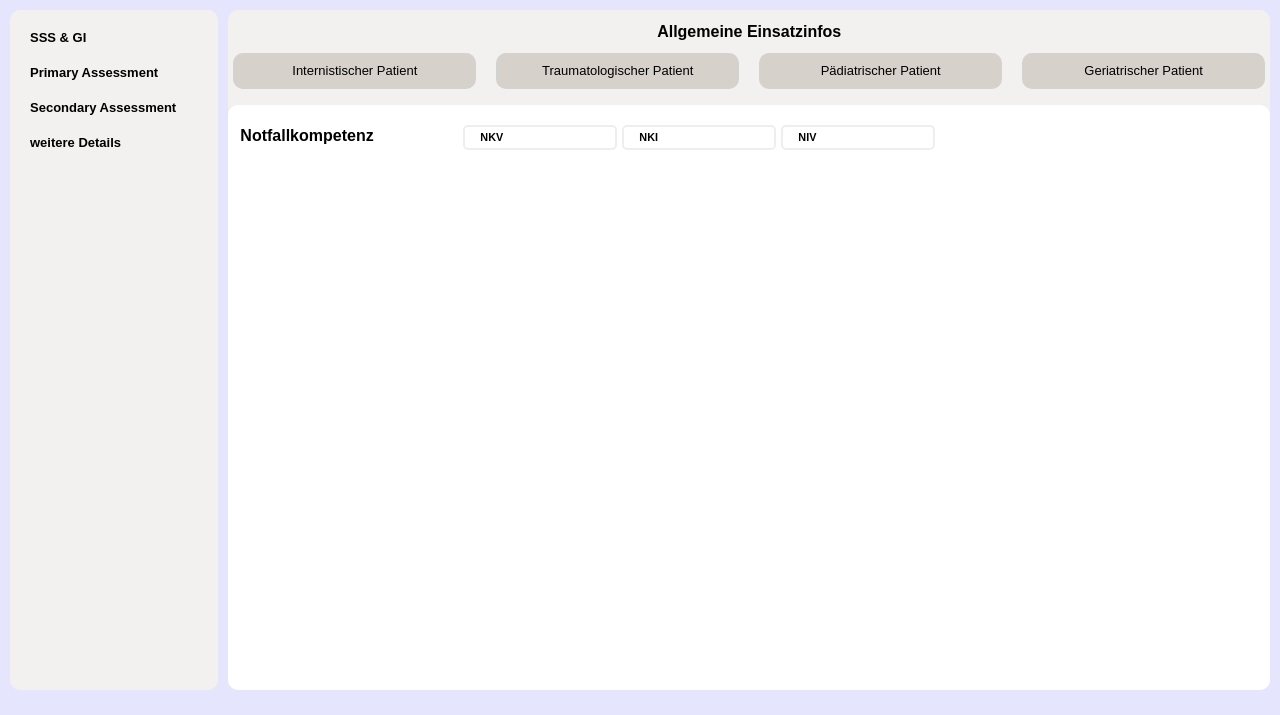
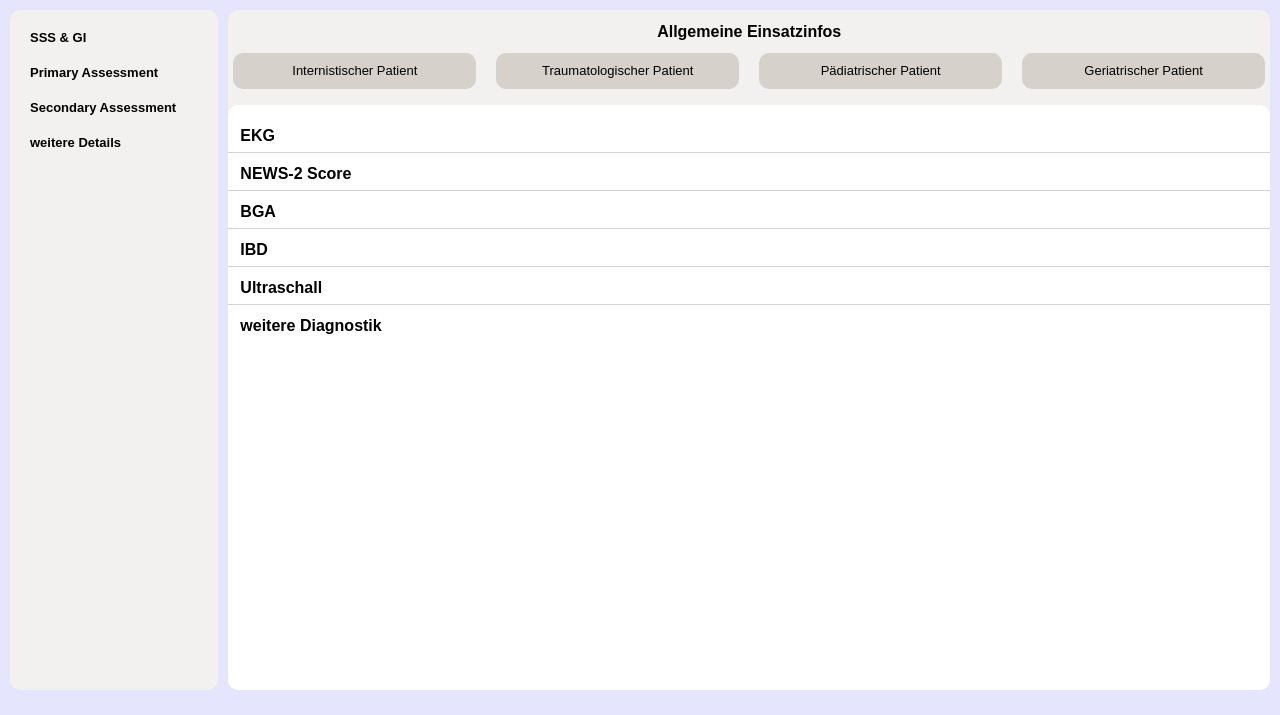
Before and after one commit to konstantin94reicher/einsatzdoku_new, a plain HTML site: page index.html in a window 1280 px wide. Shown: the part 93-808 px from the top of the page. Drawn offline with Linux system fonts and the light colour scheme.

Commit message:
Diagnostik content begonnen

```diff
--- a/index.html
+++ b/index.html
@@ -1550,7 +1550,7 @@
               </div>
             </div>
 
-            <div class="formContainer active" id="notkompetenzen-content">
+            <div class="formContainer" id="notkompetenzen-content"> <!-- Notkompetenzen -->
               <div class="formChild">
                 <div class="formChildBox">
                   <h5>Notfallkompetenz</h5>
@@ -1816,6 +1816,57 @@
                 </div>
               </div>
             </div>
+
+            <div class="formContainer active" id="diagnostik-content">
+              <div class="formChild"> <!-- EKG -->
+                <div class="formChildBox">
+                  <h5>EKG</h5>
+                </div>
+                <div class="formChildBox">
+
+                </div>
+              </div>
+              <div class="formChild"> <!-- NEWS-2 Score -->
+                <div class="formChildBox">
+                  <h5>NEWS-2 Score</h5>
+                </div>
+                <div class="formChildBox">
+
+                </div>
+              </div>
+              <div class="formChild"> <!-- BGA -->
+                <div class="formChildBox">
+                  <h5>BGA</h5>
+                </div>
+                <div class="formChildBox">
+
+                </div>
+              </div>
+              <div class="formChild"> <!-- IBD -->
+                <div class="formChildBox">
+                  <h5>IBD</h5>
+                </div>
+                <div class="formChildBox">
+
+                </div>
+              </div>
+              <div class="formChild"> <!-- Ultraschall -->
+                <div class="formChildBox">
+                  <h5>Ultraschall</h5>
+                </div>
+                <div class="formChildBox">
+
+                </div>
+              </div>
+              <div class="formChild"> <!-- weitere Diagnostik -->
+                <div class="formChildBox">
+                  <h5>weitere Diagnostik</h5>
+                </div>
+                <div class="formChildBox">
+
+                </div>
+              </div>
+            </div>
           </div>
         </div>
       </div>
```
